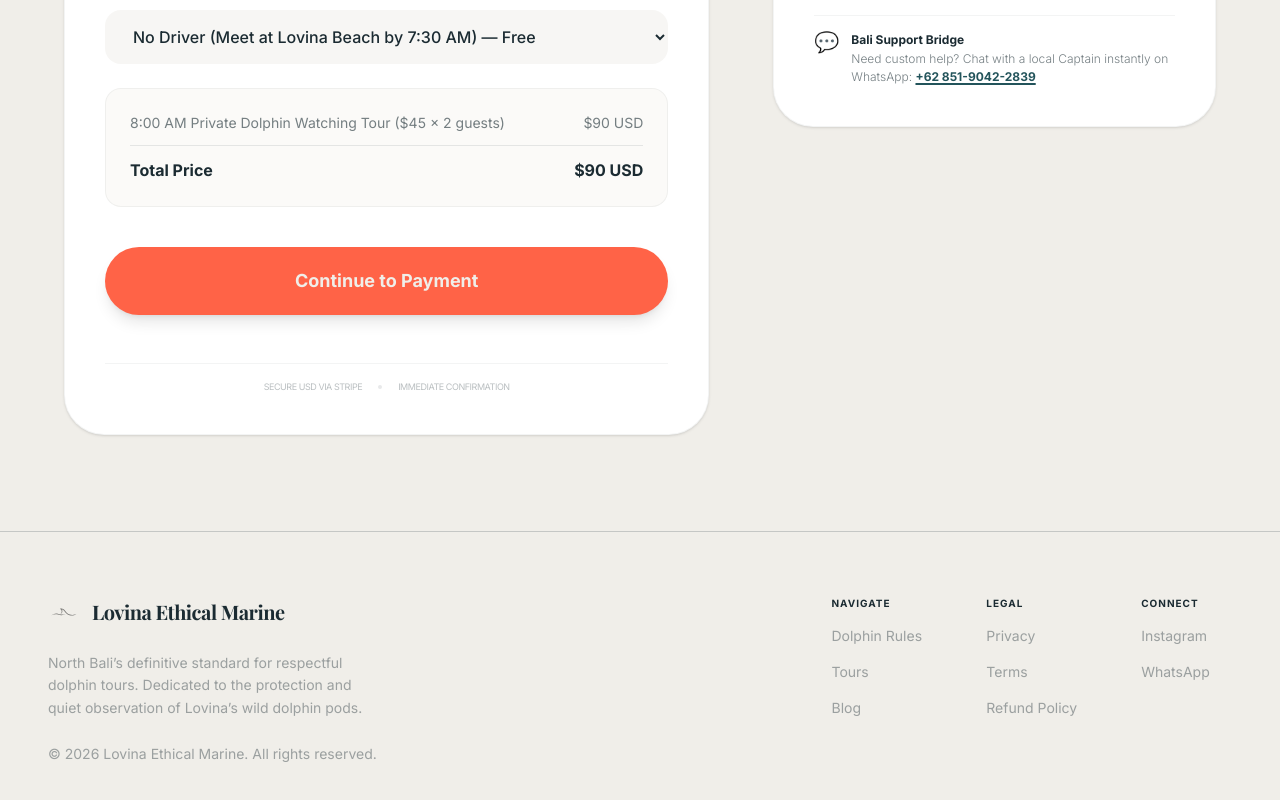
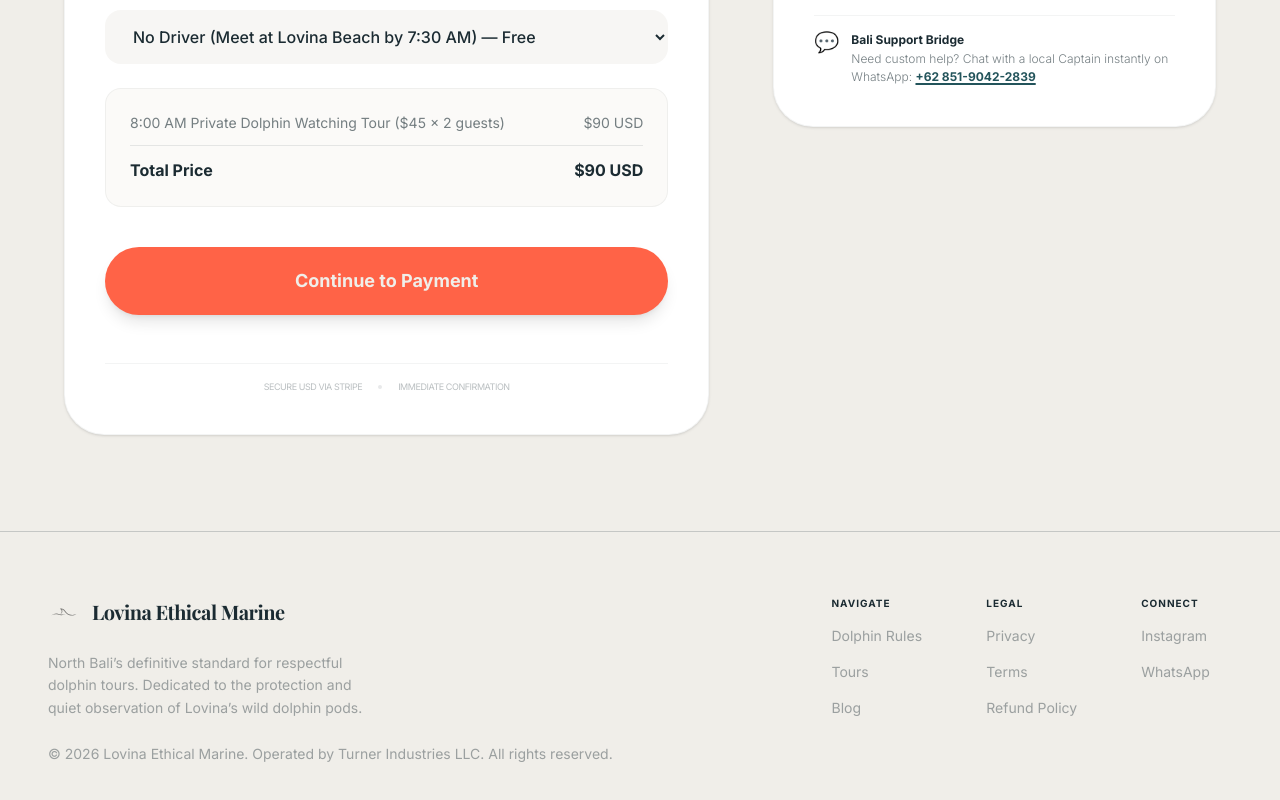
Before and after one commit to nturner5/lovina-dolphin-tours, a Next.js app: page /checkout in a window 1280 px wide. Shown: the part 980-1780 px from the top of the page. Built offline with nearby package versions, Linux system fonts and the light colour scheme.

Commit message:
chore(footer): update copyright notice with operator name

```diff
--- a/src/components/Footer.tsx
+++ b/src/components/Footer.tsx
@@ -23,7 +23,7 @@ export default function Footer() {
             North Bali’s definitive standard for respectful dolphin tours.
             Dedicated to the protection and quiet observation of Lovina’s wild dolphin pods.
           </p>
-          <p>&copy; 2026 Lovina Ethical Marine. All rights reserved.</p>
+          <p>&copy; 2026 Lovina Ethical Marine. Operated by Turner Industries LLC. All rights reserved.</p>
         </div>
         <div className="grid grid-cols-2 sm:grid-cols-3 gap-16">
           <div className="flex flex-col gap-4">
```
